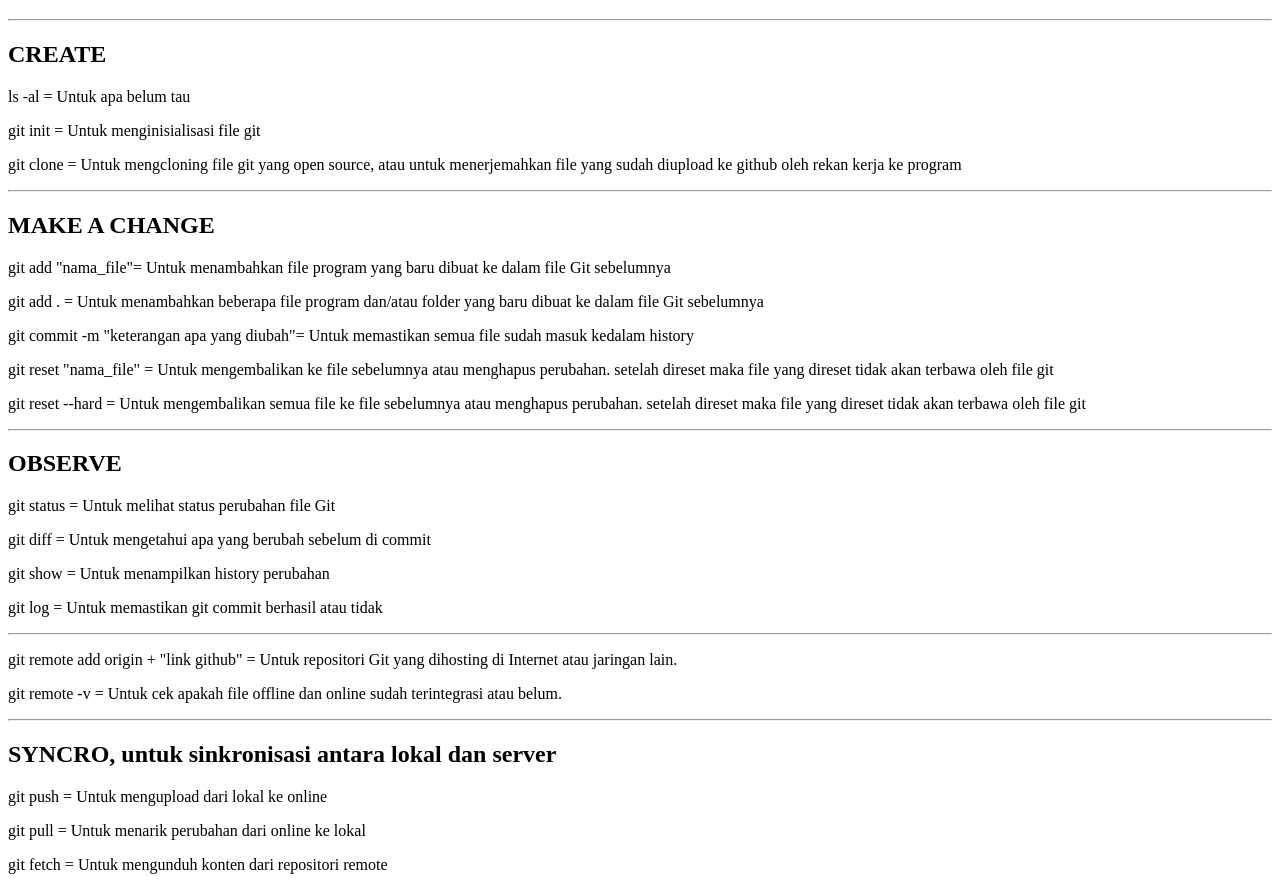
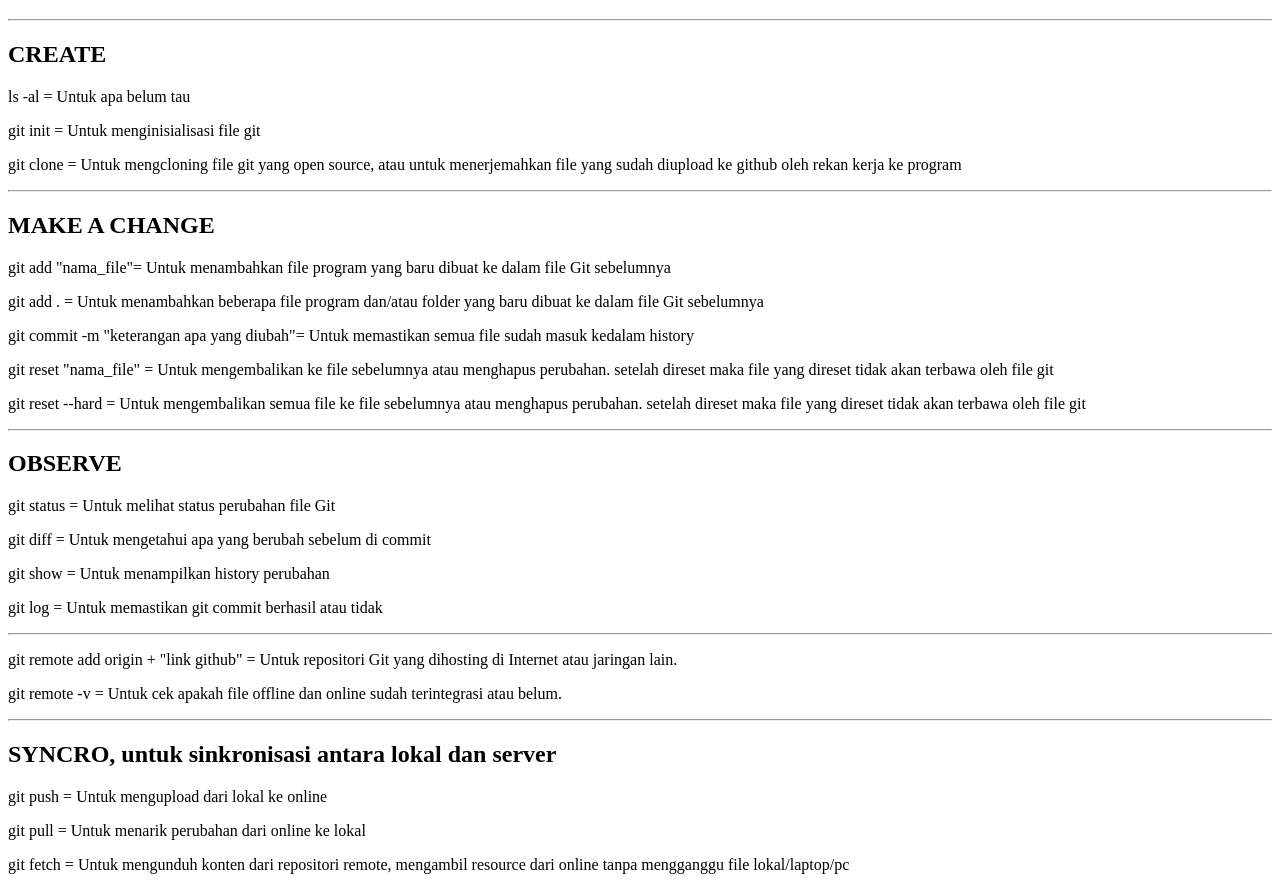
Before and after one commit to ekedevelop/CopanyProfile, a plain HTML site: page index.html in a window 1280 px wide. Shown: the part 61-949 px from the top of the page. Drawn offline with Linux system fonts and the light colour scheme.

Commit message:
Perubahan 8

```diff
--- a/index.html
+++ b/index.html
@@ -64,7 +64,10 @@
     <h2>SYNCRO, untuk sinkronisasi antara lokal dan server</h2>
     <p>git push = Untuk mengupload dari lokal ke online</p>
     <p>git pull = Untuk menarik perubahan dari online ke lokal</p>
-    <p>git fetch = Untuk mengunduh konten dari repositori remote</p>
+    <p>
+      git fetch = Untuk mengunduh konten dari repositori remote, mengambil
+      resource dari online tanpa mengganggu file lokal/laptop/pc
+    </p>
 
     <hr />
     <h2>BRANCH, untuk</h2>
```
